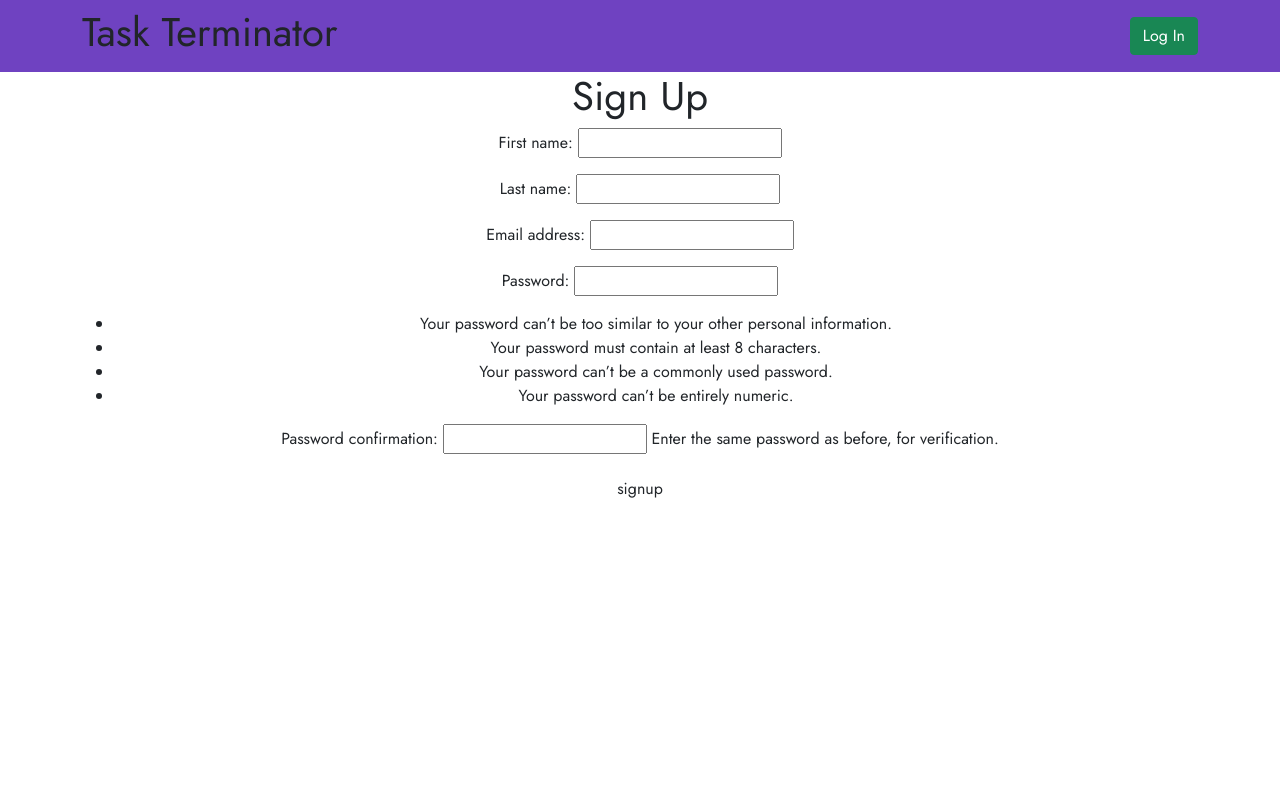
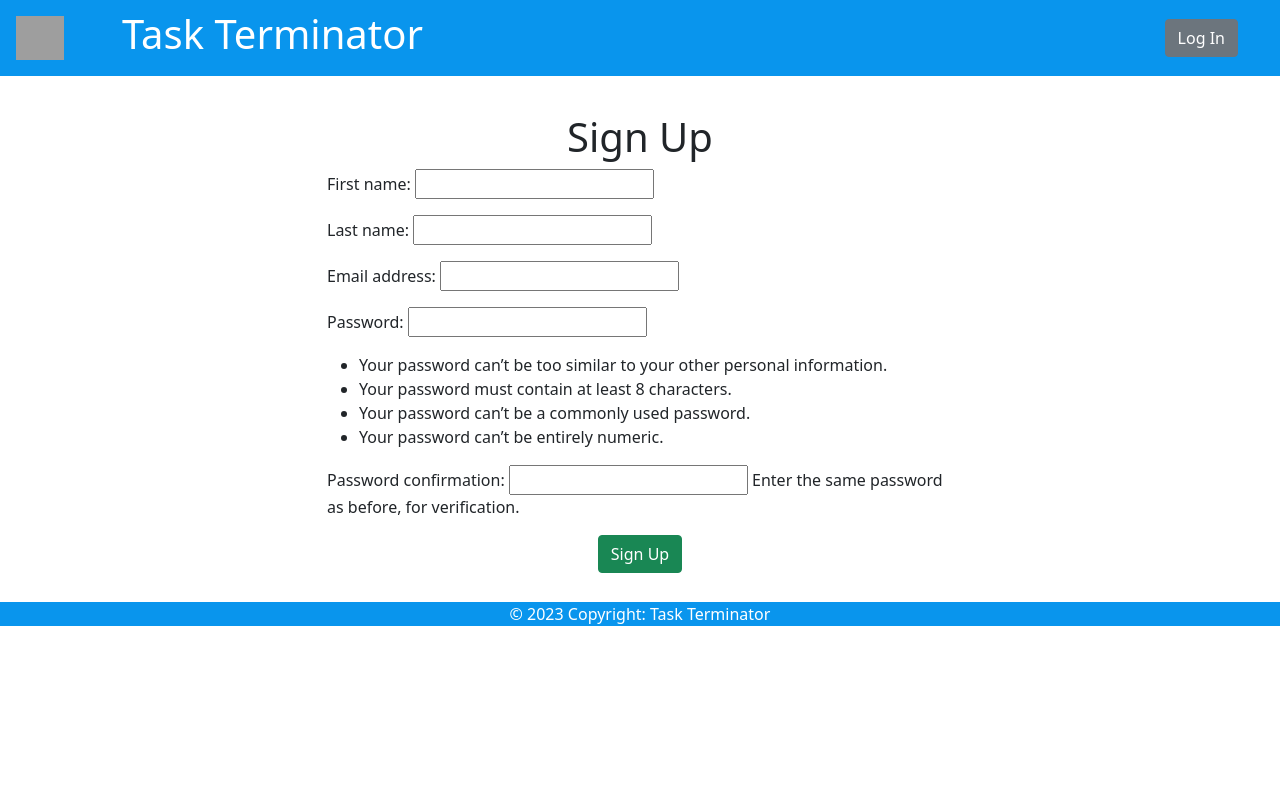
Before and after one commit to kowabunga/task_terminator, a Django app: page /accounts/sign_up in a window 1280 px wide. Run offline with Django 4.2, Linux system fonts and the light colour scheme; some libraries are stand-ins or nearby versions; grey boxes are pictures that could not be loaded.

Commit message:
bootstrap updates

```diff
--- a/main_app/static/css/style.css
+++ /dev/null
@@ -1,21 +0,0 @@
-
-
-body {
-    height: 100vh;
-    width: 100vw;
-    font-family: "Jost", sans-serif;
-    text-align: center;
-  }
-
-.nav {
-    display: inline-block;
-    float: none;
-}
-
-#nav-wrapper{
-text-align: center;
-}
-
-.nav-wrapper{
-    text-align: center;
-}
--- a/main_app/templates/base.html
+++ b/main_app/templates/base.html
@@ -9,41 +9,44 @@
   <title>Task Terminator</title>
   <link href="https://cdn.jsdelivr.net/npm/bootstrap@5.0.2/dist/css/bootstrap.min.css" rel="stylesheet" integrity="sha384-EVSTQN3/azprG1Anm3QDgpJLIm9Nao0Yz1ztcQTwFspd3yD65VohhpuuCOmLASjC" crossorigin="anonymous">
   <script defer src="https://cdn.jsdelivr.net/npm/bootstrap@5.0.2/dist/js/bootstrap.bundle.min.js" integrity="sha384-MrcW6ZMFYlzcLA8Nl+NtUVF0sA7MsXsP1UyJoMp4YLEuNSfAP+JcXn/tWtIaxVXM" crossorigin="anonymous"></script>
-  <script defer src="https://kit.fontawesome.com/bce51483a3.js" crossorigin="anonymous"></script>
   <link rel="preconnect" href="https://fonts.googleapis.com">
   <link rel="preconnect" href="https://fonts.gstatic.com" crossorigin>
-  <link href="https://fonts.googleapis.com/css2?family=Jost&display=swap" rel="stylesheet">
+  <link href="https://fonts.googleapis.com/css2?family=Quicksand&display=swap" rel="stylesheet">
   <link rel="stylesheet" type="text/css" href="{% static 'css/style.css' %}">
+</head>
 
-</head>
 <body>
-    <nav class="navbar navbar-light" style="background-color: #6f42c1">
+    <nav class="navbar navbar-light" style="background-color: #0995ed">
+        <img class="nav-link" src="https://i.imgur.com/hO5i8oe.png" alt="" width="80" height="60" class="d-inline-block align-text-top">
         <!-- Container wrapper -->
-        <div class="container">
+        <div class="container text-white">
+        <h1> Task Terminator</h1>
 
-          <h1> Task Terminator</h1>
-        <!-- Navbar content -->
 
-      <div class="nav-wrapper">
+   <!-- Navbar content -->
+
+      <div class="nav-wrapper navbar-nav d-flex flex-row d-grid gap-3">
 
           {% if user.is_authenticated %}
-          <div class="d-flex flex-row bd-highlight mb-3">
-            <a button class="p-2 bd-highlight" href="{% url 'task_create' %}">Create a Task</a>
-            <a button class="p-2 bd-highlight" href="{% url 'tasks_index' %}">View All My Tasks</a>
-            <a button class="p-2 bd-highlight" href="{% url 'logout' %}">Log Out</a>
+
+            <a button class="btn btn-secondary" href="{% url 'task_create' %}">Create a Task</a>
+            <a button class="btn btn-secondary" href="{% url 'tasks_index' %}">View All My Tasks</a>
+            <a button class="btn btn-secondary" href="{% url 'logout' %}">Log Out</a>
 
             {% else %}
 
-            <a class= "btn btn-success" href="{% url 'login' %}">Log In</a>
-
+            <a class= "btn btn-secondary" href="{% url 'login' %}">Log In</a>
           {% endif %}
       </div>
     </nav>
   </header>
-  <main class="container">
+
     {% block content %}
     {% endblock %}
-  </main>
+
+
+
+
+
 </body>
-
 </html>
--- a/main_app/templates/home.html
+++ b/main_app/templates/home.html
@@ -2,7 +2,7 @@
 
 
 {% block content %}
-
+<div class= "text-center position-absolute top-50 start-50 translate-middle">
 <h1>Home Page</h1>
 <p>
   Lorem ipsum dolor sit amet, consectetur adipisicing elit. Magni odio accusamus excepturi quasi, reiciendis eaque impedit doloremque quaerat placeat sed in consequatur repellat voluptate? Ipsa libero et dignissimos quidem consectetur.
@@ -10,5 +10,7 @@
 <p>
   Lorem ipsum dolor sit, amet consectetur adipisicing elit. Dolorum minima molestiae, in beatae quidem architecto quasi delectus neque perspiciatis modi!
 </p>
-<a href="{% url 'sign_up'%}">Join Now!</a>
+<a class="btn btn-sm btn btn-success" href="{% url 'sign_up'%}">Join Now!</a>
+</div>
+
 {% endblock content %}
--- a/main_app/templates/registration/signup.html
+++ b/main_app/templates/registration/signup.html
@@ -1,7 +1,11 @@
 {% extends 'base.html' %}
 {% block content %}
-
-<h1>Sign Up</h1>
+<div class="row d-flex justify-content-center">
+  <div
+    class="card w-50 mb-3 p-2 text-left border border border-white mb-3 border border-5 text-dark text-decoration-none">
+    <div class="text-center"><br>
+      <h1>Sign Up<h1>
+    </div>
 
     {% if error_message %}<p class="red-text">
       {{ error_message }}
@@ -12,7 +16,12 @@
       <table>
         {{ form.as_p}}
       </table>
-  <input type="submit" class="btn" value="signup">
+      <div class="text-center"><input type="submit" class="btn btn btn-success" value="Sign Up">
     </form>
-
+  </div>
+</div>
+</div>
+<footer class="text-center text-white" style="background-color: #0995ed;">
+  © 2023 Copyright: Task Terminator
+</footer>
 {% endblock %}
--- a/main_app/urls.py
+++ b/main_app/urls.py
@@ -1,5 +1,6 @@
 from django.urls import path
 from . import views
+
 
 urlpatterns = [
     path("", views.home, name="home"),
--- a/task_terminator/urls.py
+++ b/task_terminator/urls.py
@@ -16,6 +16,7 @@ Including another URLconf
 from django.contrib import admin
 from django.urls import path, include
 
+
 urlpatterns = [
     path("admin/", admin.site.urls),
     path('', include('main_app.urls')),
```
Also changed, not shown: main_app/static/static/style.css (added, +17 -0 lines), main_app/templates/main_app/task_confirm_delete.html (+17 -9 lines), main_app/templates/main_app/task_detail.html (+12 -11 lines), main_app/templates/main_app/task_form.html (+27 -3 lines), main_app/templates/main_app/task_list.html (+9 -5 lines), main_app/templates/registration/login.html (+10 -3 lines). Lines whose indentation alone changed are shown as unchanged.
